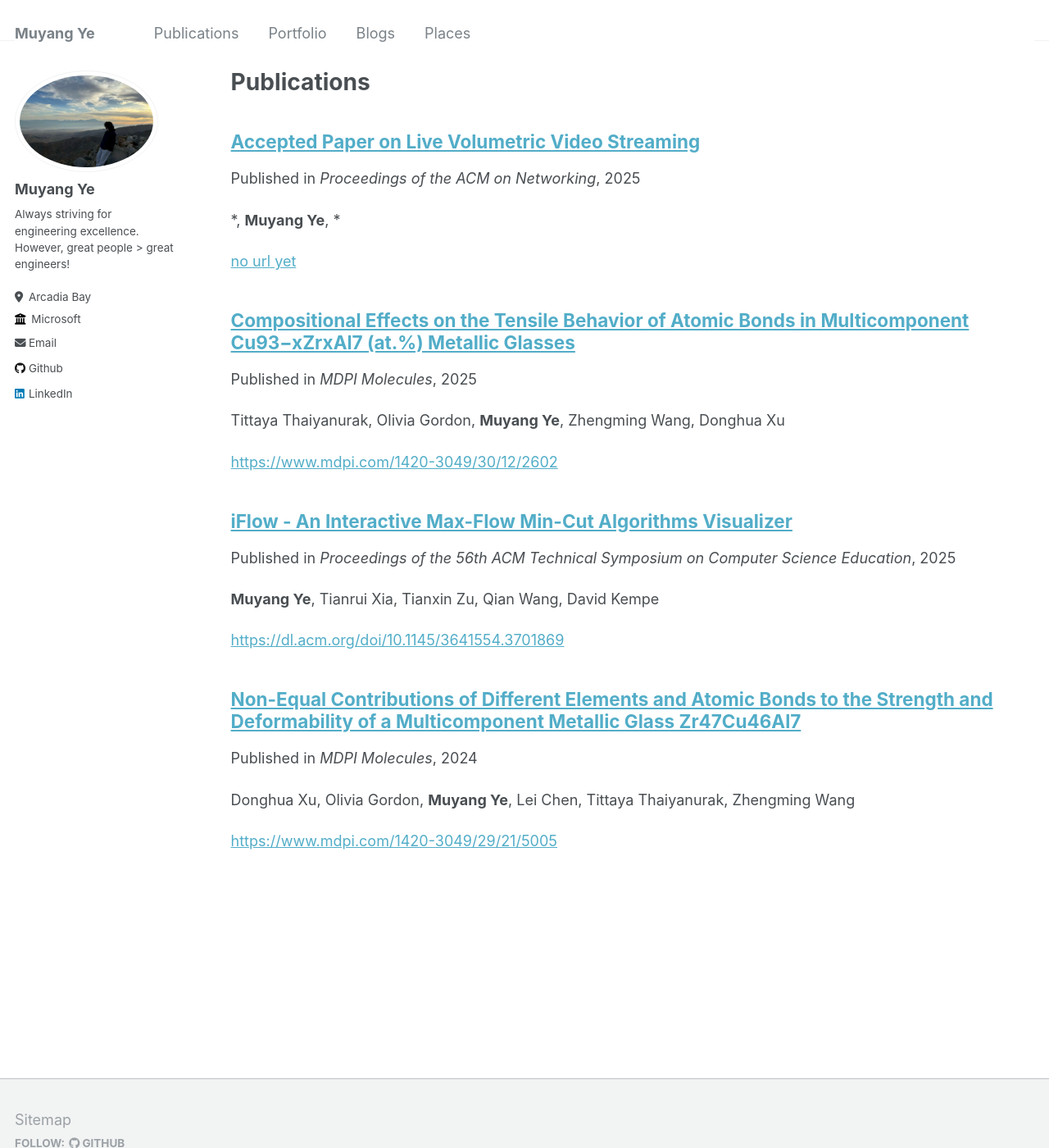
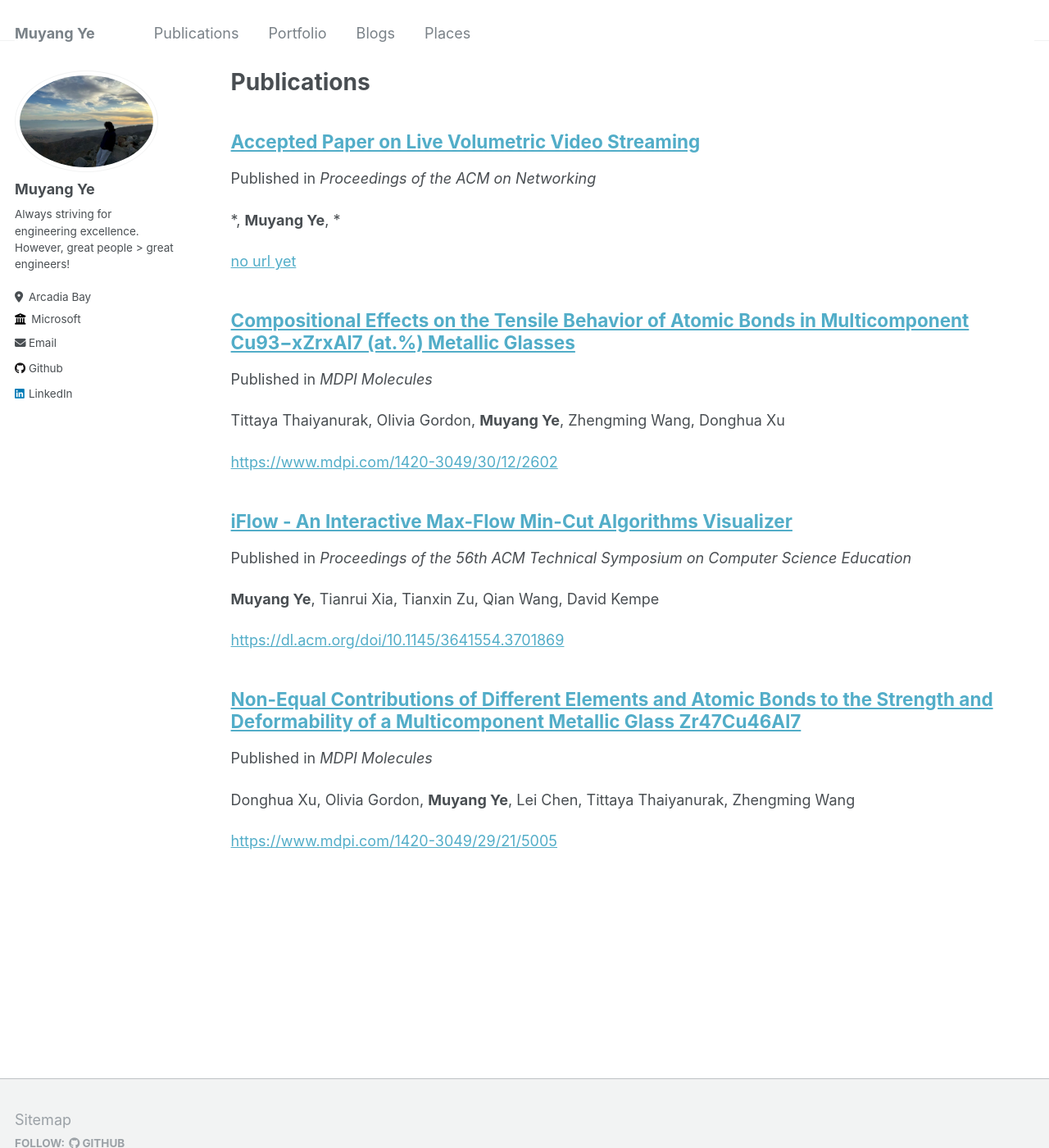
Before and after one commit to muyangye/muyangye.github.io, a Jekyll site: the page built from _pages/publications.md, in a window 1280 px wide and 1400 px high. Shown: the whole window at 82% size. Built offline with Jekyll 4.4.1, drawn with Linux system fonts in a browser that asks for light colours; some of the changed lines change nothing that is shown.

Commit message:
update publication

```diff
--- a/_includes/archive-single.html
+++ b/_includes/archive-single.html
@@ -41,7 +41,7 @@
         {% if post.collection == 'teaching' %}
           <p> {{ post.type }}, <i>{{ post.venue }}</i>, {{ post.date | default: "1900-01-01" | date: "%Y" }} </p>
         {% elsif post.collection == 'publications' %}
-          <p>Published in <i>{{ post.venue }}</i>, {{ post.date | default: "1900-01-01" | date: "%Y" }} </p>
+          <p>Published in <i>{{ post.venue }}</i> </p>
         {% elsif post.date %}
          <p class="page__date"><strong><i class="fa fa-fw fa-calendar" aria-hidden="true"></i> {{ site.data.ui-text[site.locale].date_label | default: "Published:" }}</strong> <time datetime="{{ post.date | default: "1900-01-01" | date_to_xmlschema }}">{{ post.date | default: "1900-01-01" | date: "%B %d, %Y" }}</time></p>
         {% endif %}
```
